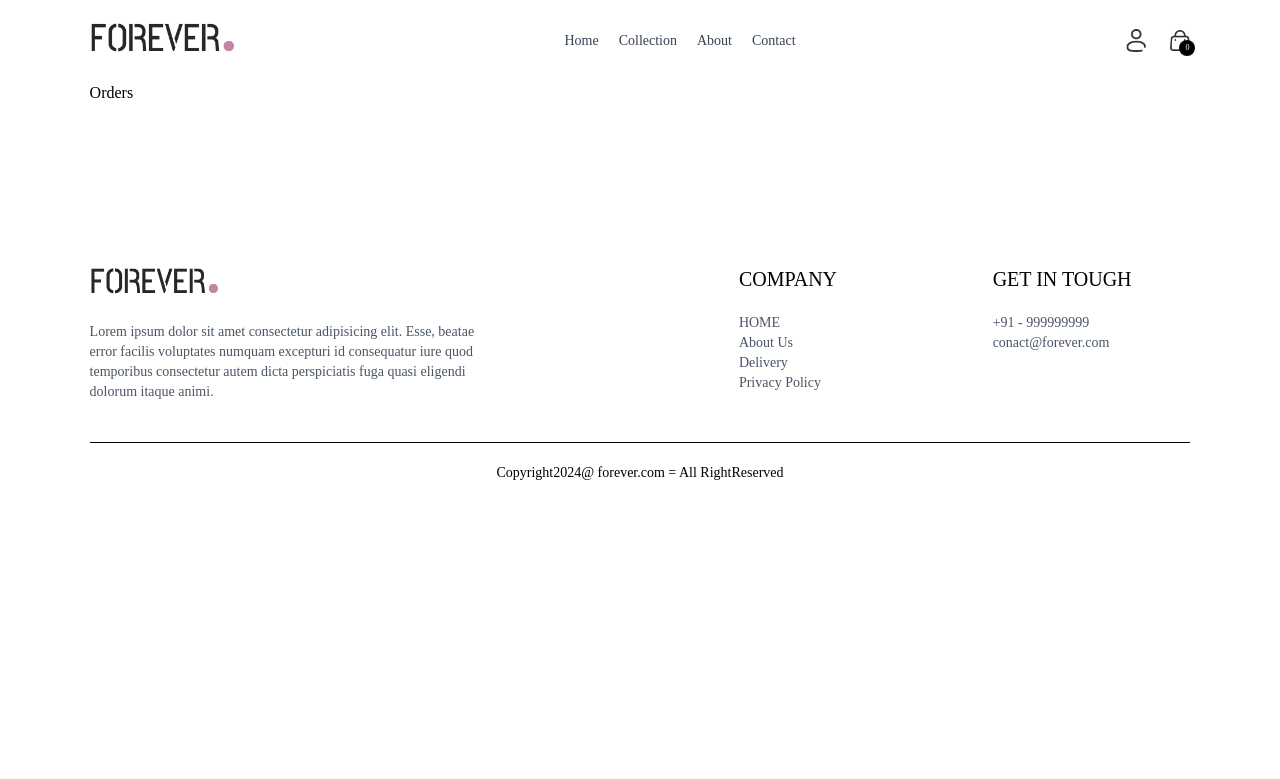
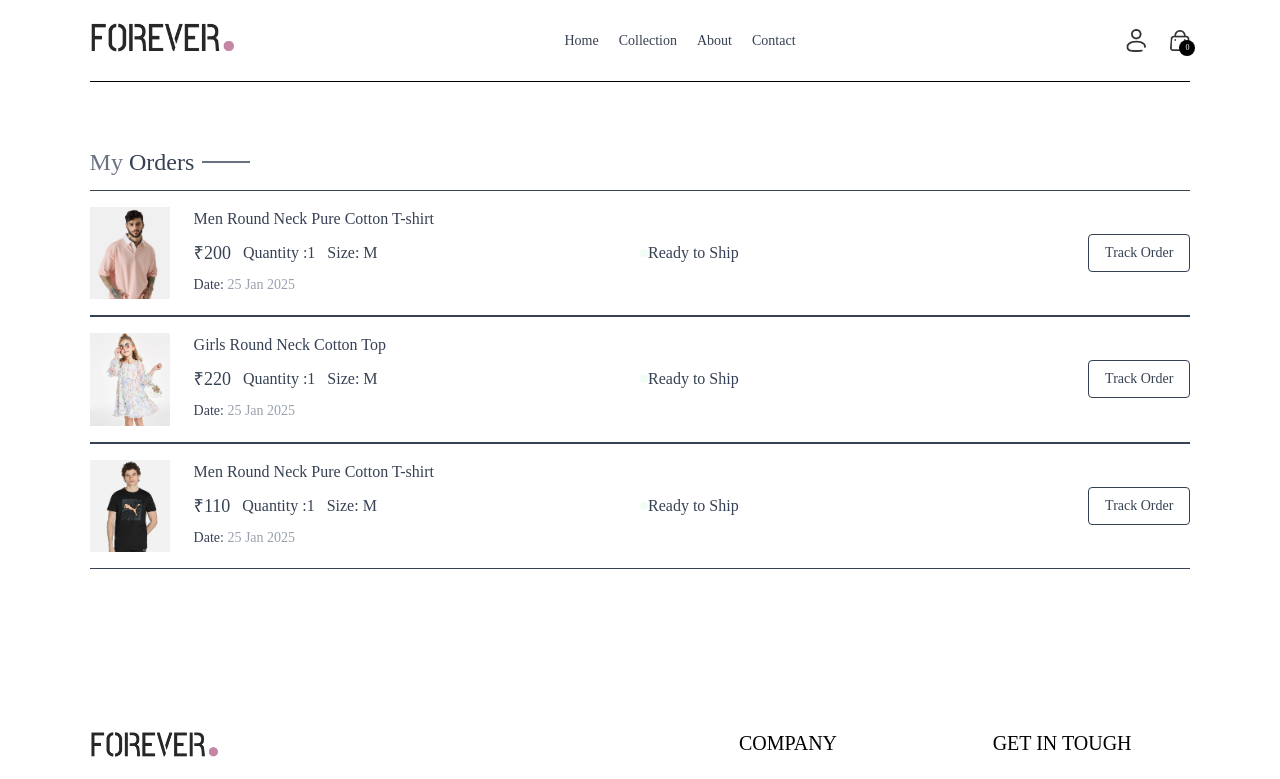
Before and after one commit to akshatlambhate/ClothingBrand, a React (Vite) app in the folder client/: page /orders in a window 1280 px wide. Shown: the top 779 px of the page. Built offline with nearby package versions, Linux system fonts and the light colour scheme.

Commit message:
Order Page Ui created

```diff
--- a/client/src/pages/Orders.jsx
+++ b/client/src/pages/Orders.jsx
@@ -1,9 +1,50 @@
-import React from 'react'
+import React, { useContext } from "react";
+import { ShopContext } from "../context/ShopContext";
+import Title from "../Components/Title";
 
 const Orders = () => {
+  const { products, currency } = useContext(ShopContext);
   return (
-    <div>Orders</div>
-  )
-}
+    <div className=" border-t pt-16">
+      <div className="text-2xl ">
+        <Title text1={"My"} text2={"Orders"} />
+      </div>
+      <div className="">
+        {products.slice(1, 4).map((item, index) => (
+          <div
+            key={index}
+            className="py-4 border-t border-b text-gray-700 flex-col flex md:flex-row md:items-center md:justify-between gap-4 "
+          >
+            <div className="flex items-start gap-6 text-sm">
+              <img src={item.image[0]} className="w-16 sm:w-20" alt="" />
+              <div className="">
+                <p className="sm:text-base  font-medium">{item.name}</p>
+                <div className="flex items-center gap-3 mt-2 text-base text-gray-700">
+                  <p className="text-lg">
+                    {currency}
+                    {item.price}
+                  </p>
+                  <p>Quantity :1</p>
+                  <p> Size: M</p>
+                </div>
+                <p className="mt-2">
+                  Date: <span className="text-gray-400"> 25 Jan 2025</span>
+                </p>
+              </div>
+            </div>
+            <div className="md:w-1/2 flex justify-between">
+            <div className="flex items-center gap2">
 
-export default Orders
+            <p className="min-w-2 h-2 rounded-full bg-green-50"></p>
+            <p className="text-sm md:text-base"> Ready to Ship</p>
+            </div>
+            <button className="border px-4 py-2 text-sm font-medium rounded-sm">Track Order</button>
+            </div>
+          </div>
+        ))}
+      </div>
+    </div>
+  );
+};
+
+export default Orders;
```
